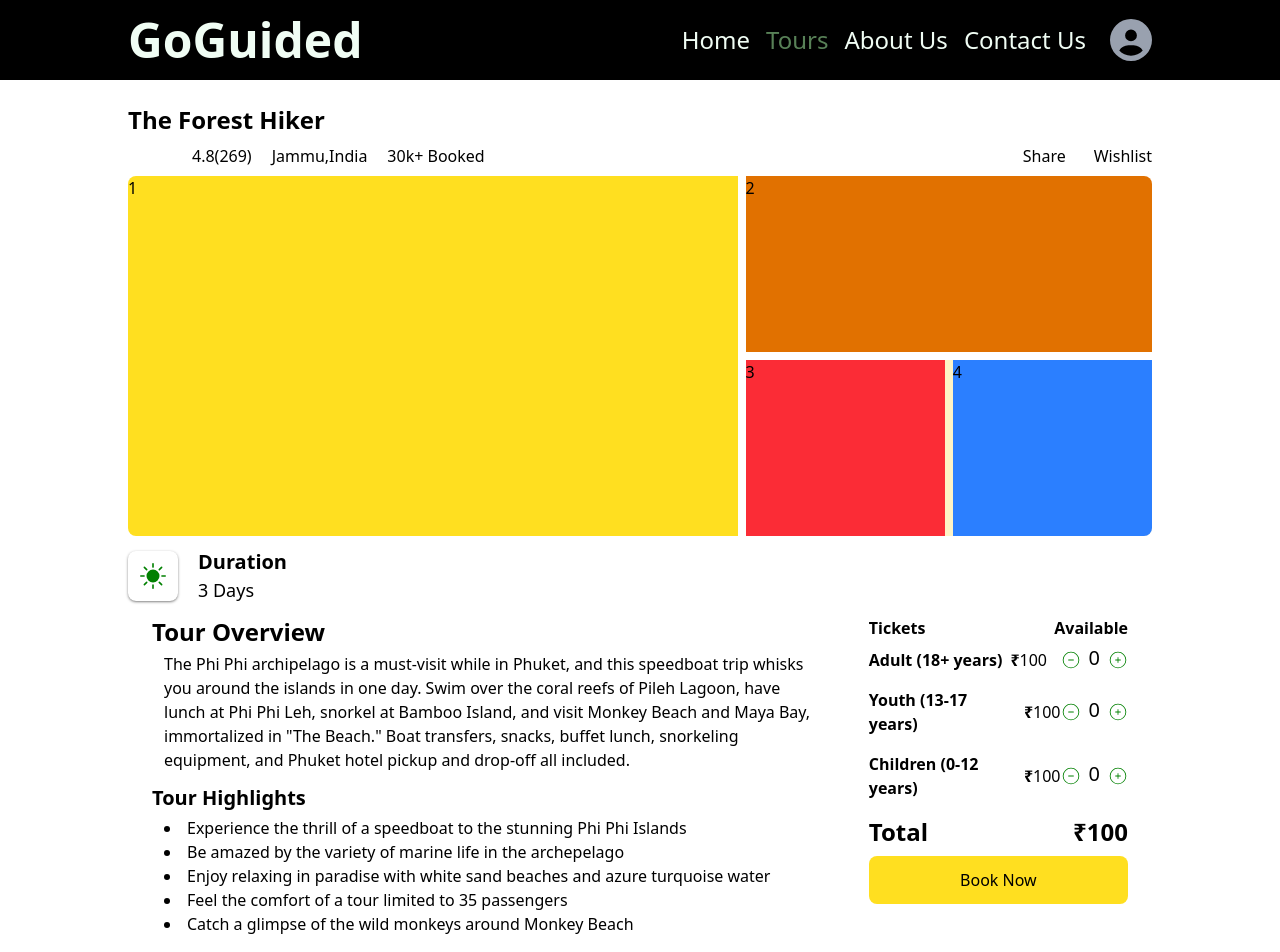
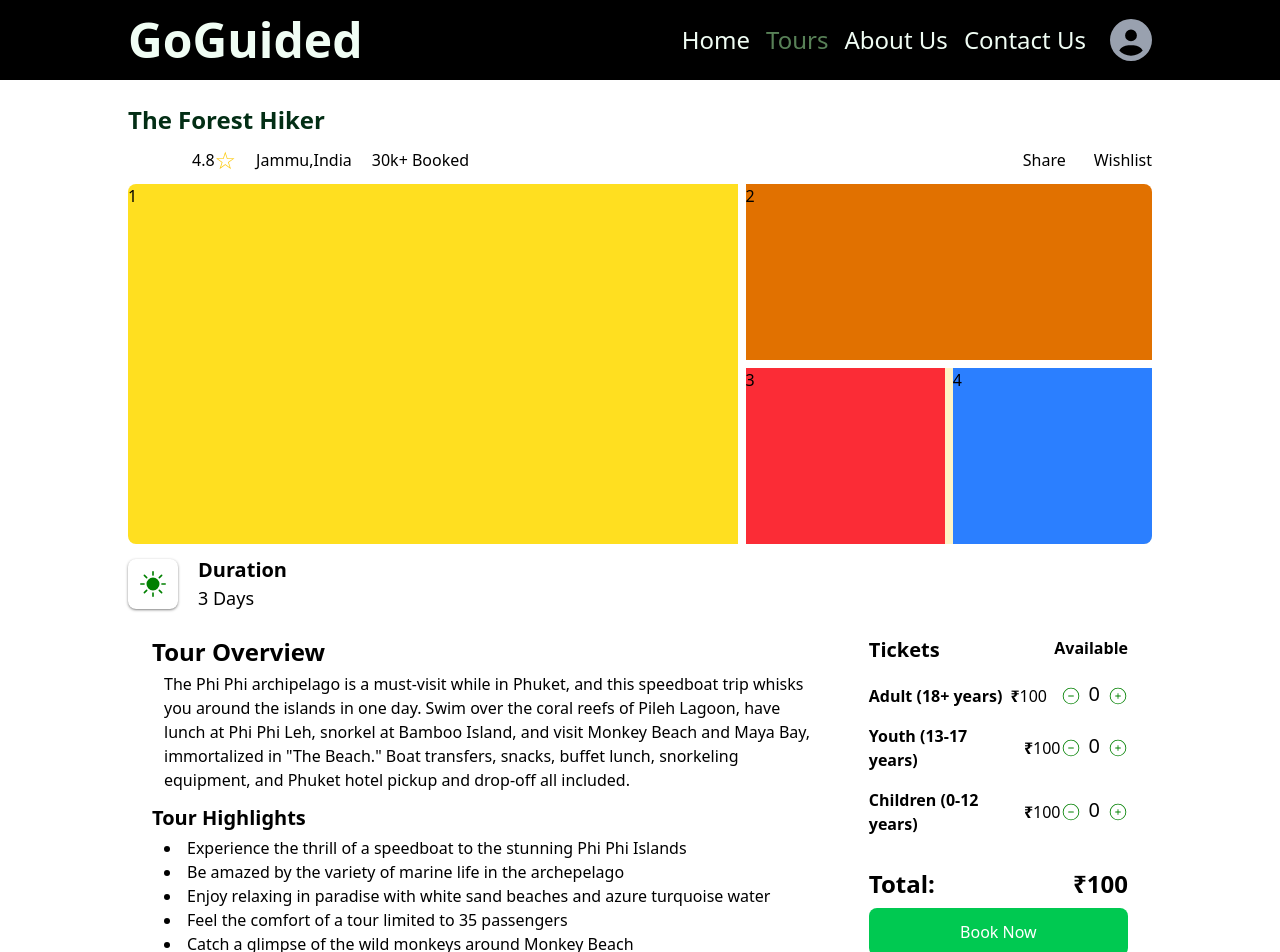
Before and after one commit to amansharma-7/GoGuided, a React (Vite) app in the folder Frontend/: page /tours/1 in a window 1280 px wide. Shown: the top 952 px of the page. Built offline with nearby package versions, Linux system fonts and the light colour scheme.

Commit message:
just norm fixes

```diff
--- a/Frontend/src/components/tours/Tour.jsx
+++ b/Frontend/src/components/tours/Tour.jsx
@@ -6,10 +6,14 @@ function Tour() {
     <div className="px-32 py-6 ">
       {/* heading */}
       <div>
-        <h3 className="font-bold text-2xl">The Forest Hiker</h3>
+        <h3 className="font-bold text-2xl text-green-950">The Forest Hiker</h3>
         <div className="py-2 pl-16 flex justify-between">
-          <div className="flex gap-5">
-            <span>4.8(269)</span>
+          <div className="flex gap-5 items-center">
+            <span className="flex items-center">
+              <span className="">4.8 </span>
+              <span className="text-yellow-400 text-2xl">&#9734;</span>
+            </span>
+
             <span>Jammu,India</span>
             <span>30k+ Booked</span>
           </div>
@@ -47,9 +51,9 @@ function Tour() {
       </div>
 
       {/* overview and booking card */}
-      <div className=" flex">
+      <div className="flex">
         {/* left side */}
-        <div className="w-[70%] px-6 space-y-3">
+        <div className="w-[70%] px-6 py-3 space-y-3">
           <div className="space-y-1">
             <h2 className="font-bold text-2xl">Tour Overview</h2>
             <p className="pl-3">
--- a/Frontend/src/components/tours/tour_utils/Tickets.jsx
+++ b/Frontend/src/components/tours/tour_utils/Tickets.jsx
@@ -9,9 +9,9 @@ function Tickets() {
   const [Childcount, setChildcount] = useState(0);
 
   return (
-    <div className=" w-[30%] px-6">
+    <div className="flex flex-col w-[30%] px-6 py-3 space-y-3">
       <div className="flex justify-between  ">
-        <h3 className="font-semibold">Tickets</h3>
+        <h3 className="font-semibold text-xl">Tickets</h3>
         <span className="font-semibold">Available </span>
       </div>
 
@@ -64,10 +64,10 @@ function Tickets() {
       </div>
 
       {/* total and book now button */}
-      <div className="flex flex-col item-center justify-center">
+      <div className=" flex flex-col item-center justify-center mt-auto">
         {/* total */}
-        <div className="flex justify-between items-center  py-2">
-          <span className="font-semibold text-2xl">Total</span>
+        <div className="flex justify-between items-center py-2 ">
+          <span className="font-semibold text-2xl">Total:</span>
           <span className="flex items-center justify-center font-semibold text-2xl">
             <span className="font-semibold">&#8377;</span>
             <p>100</p>
@@ -75,7 +75,9 @@ function Tickets() {
         </div>
 
         {/* buy button */}
-        <button className="bg-yellow-300 py-3 rounded-lg ">Book Now</button>
+        <button className="bg-green-500 text-white hover:cursor-pointer hover:bg-green-600 py-3 rounded-lg ">
+          Book Now
+        </button>
       </div>
     </div>
   );
```
Also changed, not shown: 1 other file (tests, documents, lock files or other folders).
